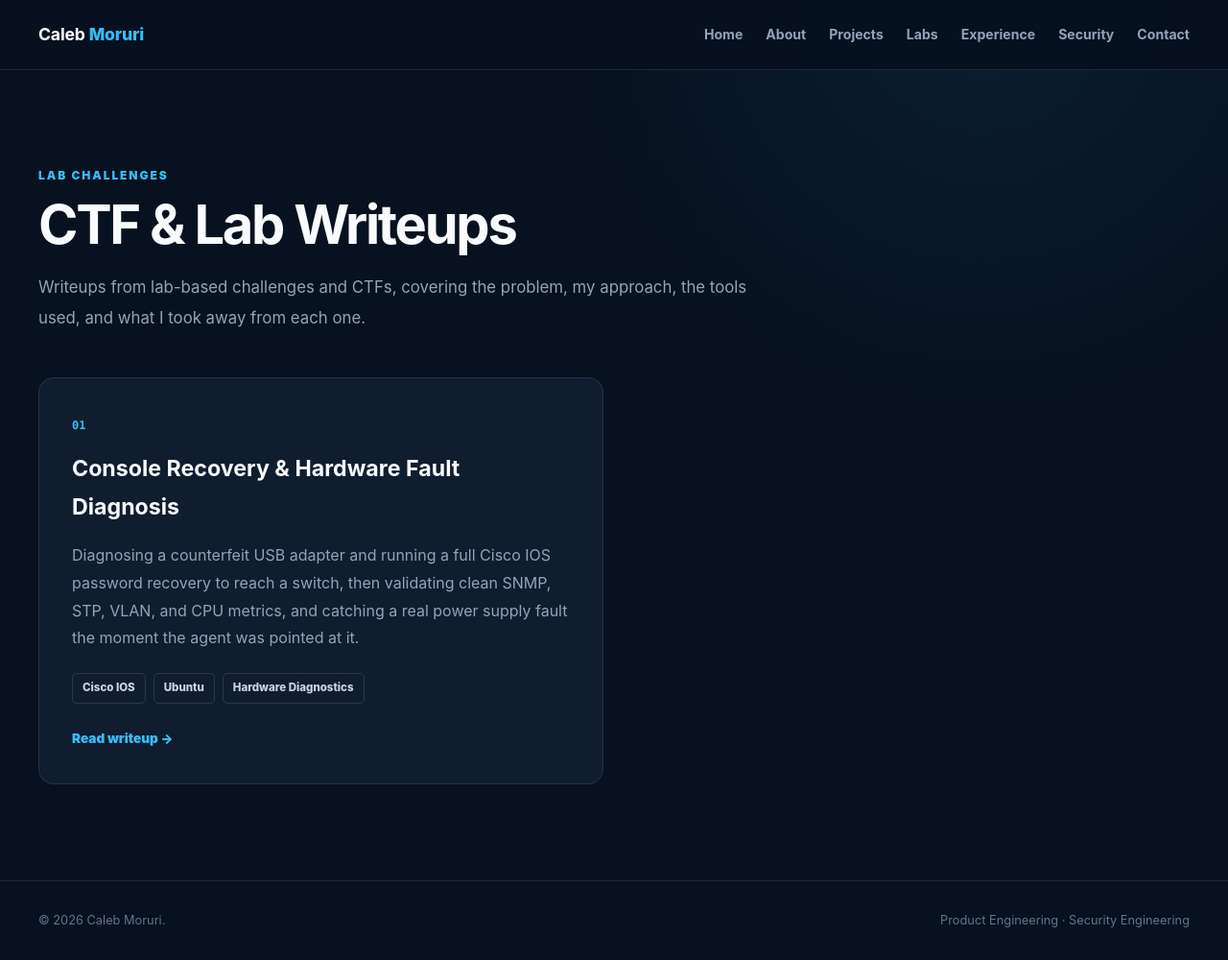
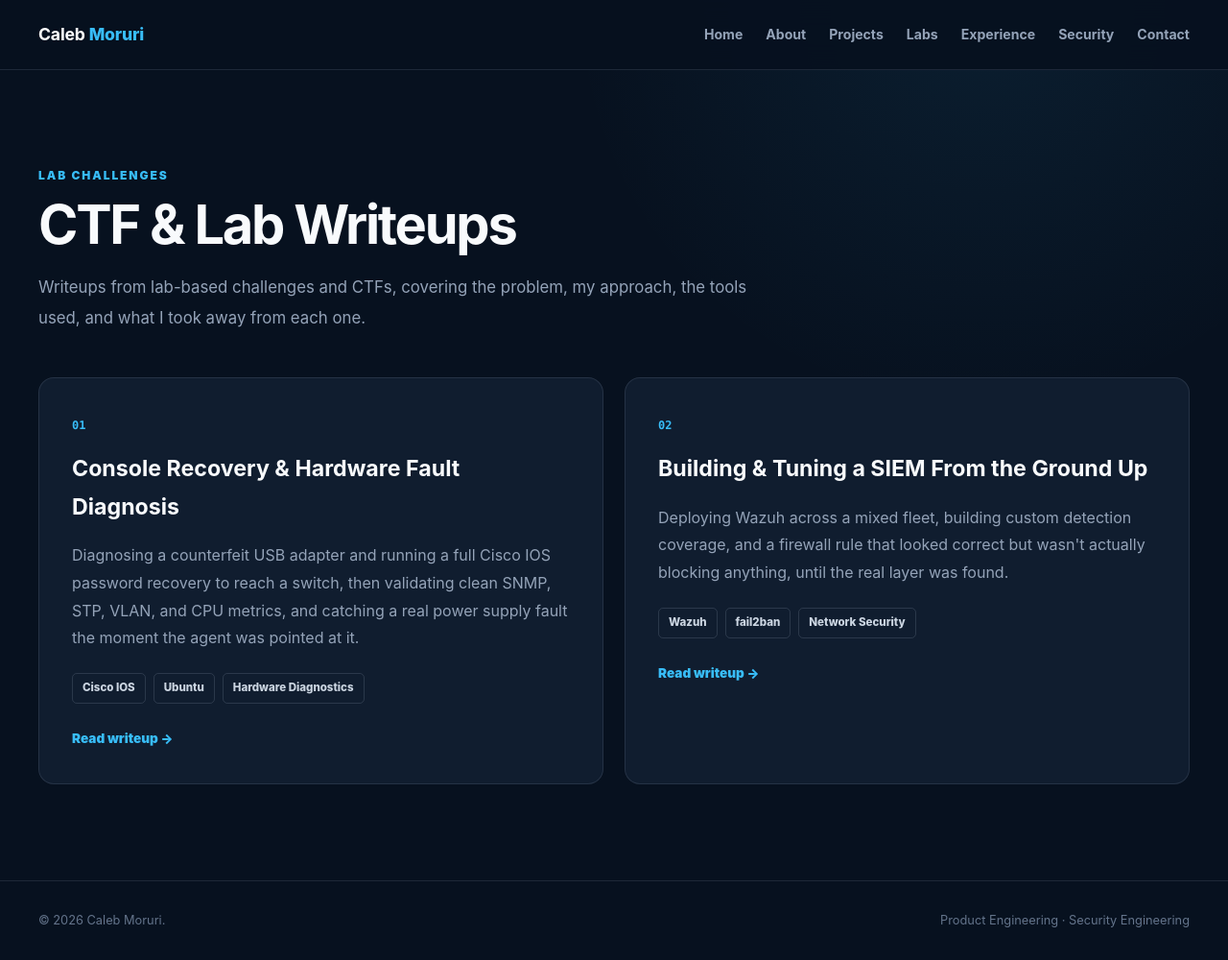
Before and after one commit to mogoaz/mogoaz.github.io, a Jekyll site: the page built from _pages/labs.md, in a window 1280 px wide and 1000 px high. Shown: the whole window at 96% size. Built offline with Jekyll 4.4.1, drawn with Linux system fonts in a browser that asks for light colours.

Commit message:
Add files via upload

```diff
--- a/_pages/labs.md
+++ b/_pages/labs.md
@@ -64,6 +64,43 @@ permalink: /labs/
 
       </article>
 
+
+      <article class="portfolio-project">
+
+        <span class="portfolio-card-number">
+          02
+        </span>
+
+        <h3>
+          Building & Tuning a SIEM From the Ground Up
+        </h3>
+
+        <p>
+
+          Deploying Wazuh across a mixed fleet, building custom
+          detection coverage, and a firewall rule that looked
+          correct but wasn't actually blocking anything, until the
+          real layer was found.
+
+        </p>
+
+        <div class="portfolio-tags">
+
+          <span class="portfolio-tag">Wazuh</span>
+          <span class="portfolio-tag">fail2ban</span>
+          <span class="portfolio-tag">Network Security</span>
+
+        </div>
+
+        <a
+          class="portfolio-project-link"
+          href="/labs/wazuh-siem-tuning/"
+        >
+          Read writeup →
+        </a>
+
+      </article>
+
     </div>
 
   </div>
```
